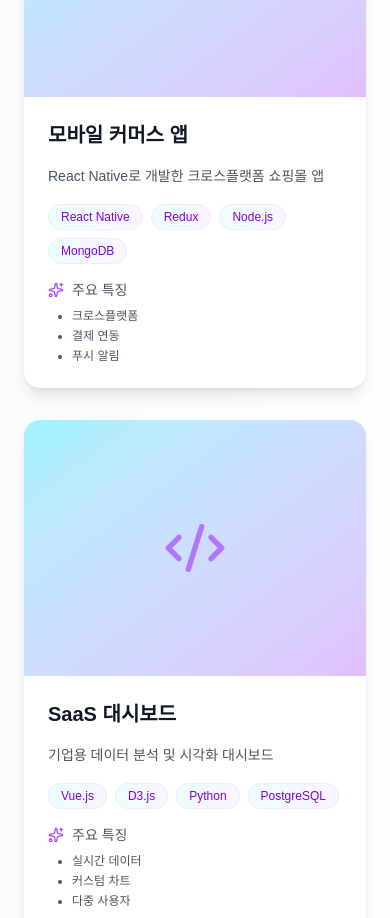
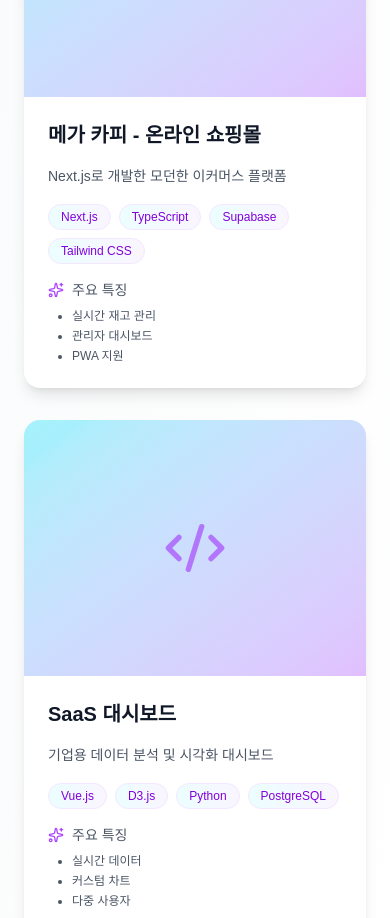
Before and after one commit to gyb0719/codefactory, a Next.js app: page /codefactory/ in a window 390 px wide. Shown: the part 2460-3378 px from the top of the page. Built offline with nearby package versions, Linux system fonts and the light colour scheme.

Commit message:
feat: 포트폴리오에 메가 카피 쇼핑몰 프로젝트 연동
- 모바일 커머스 앱을 메가 카피 온라인 쇼핑몰로 변경
- Vercel 배포 URL 연결
- 프로젝트 설명 및 기술 스택 업데이트

```diff
--- a/src/data/profile.ts
+++ b/src/data/profile.ts
@@ -124,13 +124,13 @@ export const profileData = {
       highlights: ["AI 추천 시스템", "실시간 상담", "30% 성능 향상"]
     },
     {
-      title: "모바일 커머스 앱",
-      description: "React Native로 개발한 크로스플랫폼 쇼핑몰 앱",
-      tech: ["React Native", "Redux", "Node.js", "MongoDB"],
+      title: "메가 카피 - 온라인 쇼핑몰",
+      description: "Next.js로 개발한 모던한 이커머스 플랫폼",
+      tech: ["Next.js", "TypeScript", "Supabase", "Tailwind CSS"],
       image: "/images/project2.jpg",
-      liveUrl: "https://commerce-app.demo",
-      githubUrl: "https://github.com/codefactory/commerce-app",
-      highlights: ["크로스플랫폼", "결제 연동", "푸시 알림"]
+      liveUrl: "https://mega-copy.vercel.app",
+      githubUrl: "https://github.com/gyb0719/mega-copy",
+      highlights: ["실시간 재고 관리", "관리자 대시보드", "PWA 지원"]
     },
     {
       title: "SaaS 대시보드",
```
